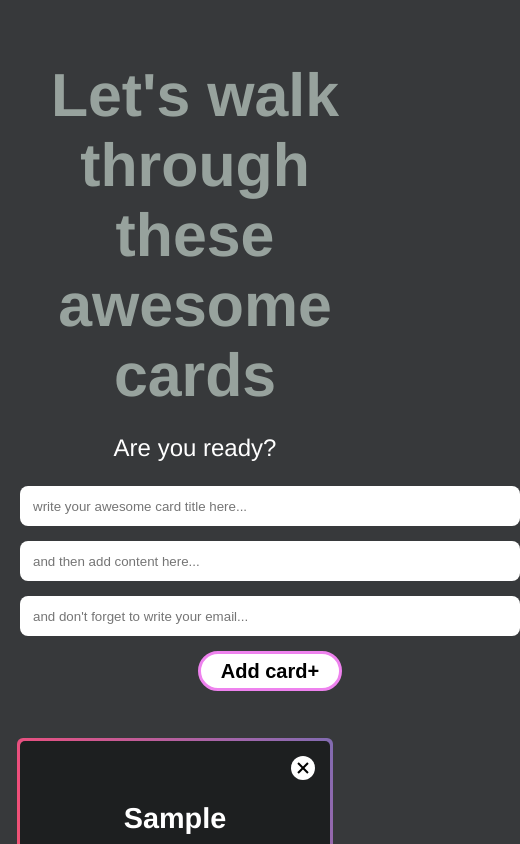
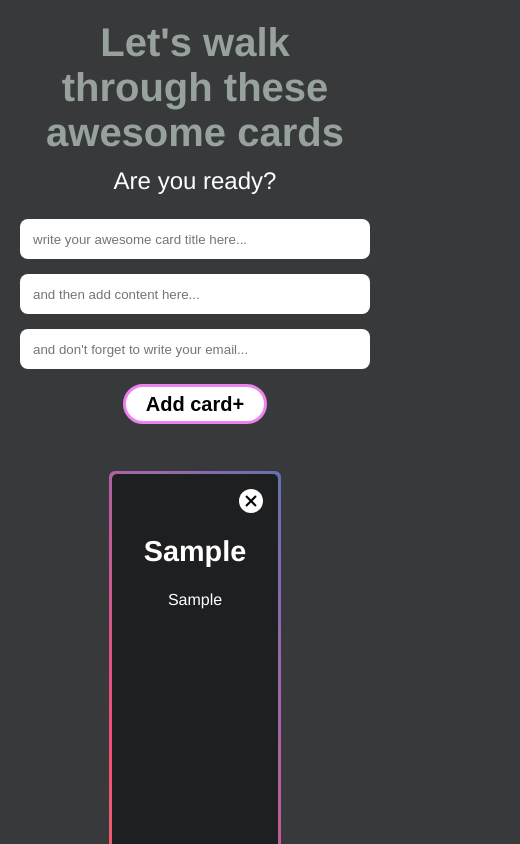
Before and after one commit to IlonaArt/awesome-cards, a Vue app: page / in a window 390 px wide. Both pictures are taken after typing "Sample", "Sample", "name@example.com" into the empty fields and a click on the button "Add card+". Shown: the top 844 px of the page, 520 px wide, since content can reach past the window. Built offline with nearby package versions, Linux system fonts and the light colour scheme; no server answers.

Commit message:
fix adaptive and click

```diff
--- a/src/App.vue
+++ b/src/App.vue
@@ -44,11 +44,29 @@ body {
   margin-right: 20px;
 }
 
+@media screen and (max-width: 880px) {
+  #app {
+    margin-top: 20px;
+  }
+  .title {
+    margin-top: 20px;
+  }
+}
+
 .title {
   text-align: center;
   color: #fff;
   font-size: 3.8em;
   margin-bottom: 12px;
+}
+
+@media screen and (max-width: 480px) {
+  .title {
+    font-size: 2.5em;
+  }
+  .text {
+    margin-top: 0;
+  }
 }
 
 .text {
--- a/src/components/Card.vue
+++ b/src/components/Card.vue
@@ -1,6 +1,6 @@
 <template>
   <router-link :to='getRoute' class='card' :id='id'>
-    <button @click='removeCard' class='delete-btn' type='button' aria-label='delete card'></button>
+    <button @click.prevent='removeCard' class='delete-btn' type='button' aria-label='delete card'></button>
     <h2 class='subtitle'>{{ name }}</h2>
     <p class='content'>{{ body }}</p>
     <i class='text'>{{ email }}</i>
@@ -23,7 +23,7 @@ export default {
   },
   methods: {
     removeCard() {
-      this.$emit('remove', this.id)
+      this.$emit('remove', this.id);
     }
   }
 }
@@ -43,7 +43,7 @@ export default {
   position: relative;
   border-radius: 5px;
   height: 400px;
-  width: 280px;
+  max-width: 280px;
   word-break: break-word;
   text-decoration: none;
 }
--- a/src/components/CardList.vue
+++ b/src/components/CardList.vue
@@ -130,16 +130,28 @@ export default {
 
 .list {
   list-style: none;
-  display: flex;
-  flex-wrap: wrap;
-  justify-content: space-between;
+  display: grid;
+  grid-template-rows: repeat(3, 1fr);
+  grid-template-columns: repeat(3, 1fr);
+  grid-gap: 2vw;
   margin: 0 auto;
   max-width: 1140px;
   padding: 0;
+}
 
-  /* @media screen (max-width: 1024px) {
+@media screen and (max-width: 1000px) {
+  .list {
+    grid-template-rows: repeat(2, 1fr);
+    grid-template-columns: repeat(2, 1fr);
+    justify-items: center;
+  }
+}
 
-  } */
+@media screen and (max-width: 684px) {
+  .list {
+    grid-template-rows: 1fr;
+    grid-template-columns: 1fr;
+  }
 }
 
 .item {
@@ -147,7 +159,7 @@ export default {
 }
 
 .form {
-  width: 500px;
+  max-width: 500px;
   margin: 0 auto;
 }
 
```
Also changed, not shown: 8 other files (tests, documents, lock files or other folders).
